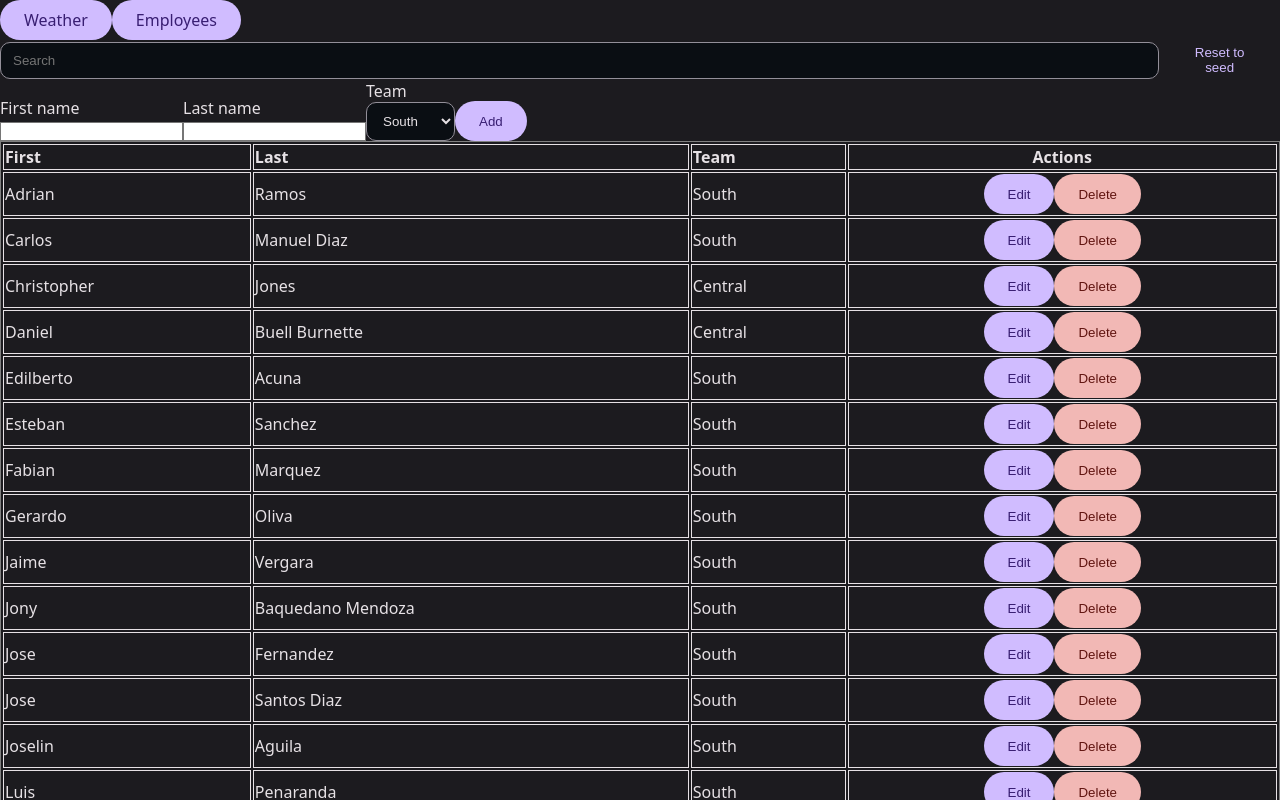
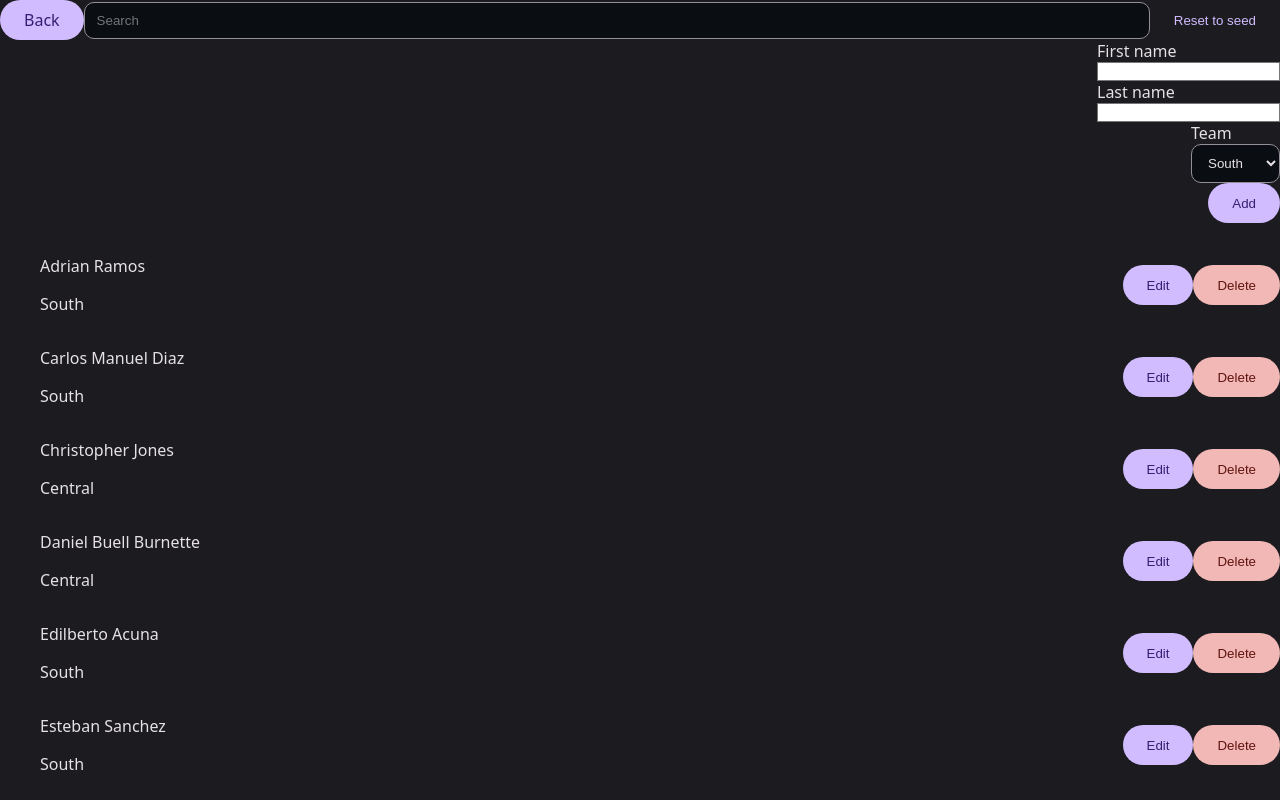
Before and after one commit to Killswit3h/my-calendar, a Next.js app: page /employees in a window 1280 px wide. Shown: the top 800 px of the page. Built offline with nearby package versions, Linux system fonts and the light colour scheme.

Commit message:
refactor employees access and ui

```diff
--- a/src/app/employees/page.tsx
+++ b/src/app/employees/page.tsx
@@ -1,6 +1,7 @@
 "use client";
 
 import { useState } from "react";
+import Link from "next/link";
 import {
   getEmployees,
   addEmployee,
@@ -70,38 +71,39 @@ export default function EmployeesPage() {
   }
 
   return (
-    <main className="p-4 space-y-6">
-      <div className="flex justify-between items-center">
+    <main className="p-4 space-y-6 max-w-2xl mx-auto">
+      <div className="flex items-center gap-2">
+        <Link href="/" className="btn">Back</Link>
         <input
           type="text"
           placeholder="Search"
           value={search}
           onChange={(e) => setSearch(e.target.value)}
-          className="border px-2 py-1 rounded"
+          className="border px-3 py-2 rounded flex-1"
         />
-        <button className="btn ghost" onClick={reset}>Reset to seed</button>
+        <button className="btn ghost ml-auto" onClick={reset}>Reset to seed</button>
       </div>
-      <form onSubmit={handleAdd} className="flex flex-wrap gap-2 items-end">
-        <div>
-          <label className="block text-sm mb-1">First name</label>
+      <form onSubmit={handleAdd} className="bg-white rounded shadow p-4 flex flex-col sm:flex-row gap-4 items-end">
+        <div className="flex flex-col flex-1">
+          <label className="text-sm mb-1">First name</label>
           <input
-            className="border px-2 py-1 rounded"
+            className="border rounded px-3 py-2"
             value={firstName}
             onChange={(e) => setFirstName(e.target.value)}
           />
         </div>
-        <div>
-          <label className="block text-sm mb-1">Last name</label>
+        <div className="flex flex-col flex-1">
+          <label className="text-sm mb-1">Last name</label>
           <input
-            className="border px-2 py-1 rounded"
+            className="border rounded px-3 py-2"
             value={lastName}
             onChange={(e) => setLastName(e.target.value)}
           />
         </div>
-        <div>
-          <label className="block text-sm mb-1">Team</label>
+        <div className="flex flex-col">
+          <label className="text-sm mb-1">Team</label>
           <select
-            className="border px-2 py-1 rounded"
+            className="border rounded px-3 py-2"
             value={team}
             onChange={(e) => setTeam(e.target.value as Team)}
           >
@@ -109,66 +111,51 @@ export default function EmployeesPage() {
             <option value="Central">Central</option>
           </select>
         </div>
-        <button type="submit" className="btn primary">Add</button>
+        <button type="submit" className="btn primary self-end">Add</button>
       </form>
-      <table className="w-full border">
-        <thead>
-          <tr className="bg-gray-100">
-            <th className="border px-2 py-1 text-left">First</th>
-            <th className="border px-2 py-1 text-left">Last</th>
-            <th className="border px-2 py-1 text-left">Team</th>
-            <th className="border px-2 py-1">Actions</th>
-          </tr>
-        </thead>
-        <tbody>
+      <ul className="space-y-2">
         {filtered.map((e) => (
-            <tr key={e.id} className="border-t">
-              {editing === e.id ? (
-                <>
-                  <td className="border px-2 py-1">
+          editing === e.id ? (
+            <li key={e.id} className="bg-white rounded shadow p-4 flex flex-col gap-2 sm:flex-row sm:items-center sm:justify-between">
+              <div className="flex flex-col sm:flex-row sm:gap-4 flex-1">
                 <input
-                      className="border px-1 py-0.5 rounded w-full"
+                  className="border rounded px-2 py-1 flex-1"
                   value={editFirst}
                   onChange={(ev) => setEditFirst(ev.target.value)}
                 />
-                  </td>
-                  <td className="border px-2 py-1">
                 <input
-                      className="border px-1 py-0.5 rounded w-full"
+                  className="border rounded px-2 py-1 flex-1"
                   value={editLast}
                   onChange={(ev) => setEditLast(ev.target.value)}
                 />
-                  </td>
-                  <td className="border px-2 py-1">
                 <select
-                      className="border px-1 py-0.5 rounded w-full"
+                  className="border rounded px-2 py-1"
                   value={editTeam}
                   onChange={(ev) => setEditTeam(ev.target.value as Team)}
                 >
                   <option value="South">South</option>
                   <option value="Central">Central</option>
                 </select>
-                  </td>
-                  <td className="border px-2 py-1 space-x-2 text-center">
+              </div>
+              <div className="flex gap-2">
                 <button className="btn" onClick={() => saveEdit(e.id)}>Save</button>
                 <button className="btn ghost" onClick={cancelEdit}>Cancel</button>
-                  </td>
-                </>
+              </div>
+            </li>
           ) : (
-                <>
-                  <td className="border px-2 py-1">{e.firstName}</td>
-                  <td className="border px-2 py-1">{e.lastName}</td>
-                  <td className="border px-2 py-1">{e.team}</td>
-                  <td className="border px-2 py-1 space-x-2 text-center">
+            <li key={e.id} className="bg-white rounded shadow p-4 flex items-center justify-between">
+              <div>
+                <p className="font-medium">{e.firstName} {e.lastName}</p>
+                <p className="text-sm text-gray-500">{e.team}</p>
+              </div>
+              <div className="flex gap-2">
                 <button className="btn" onClick={() => startEdit(e)}>Edit</button>
                 <button className="btn danger" onClick={() => remove(e.id)}>Delete</button>
-                  </td>
-                </>
-              )}
-            </tr>
+              </div>
+            </li>
+          )
         ))}
-        </tbody>
-      </table>
+      </ul>
     </main>
   );
 }
--- a/src/app/layout.tsx
+++ b/src/app/layout.tsx
@@ -1,7 +1,6 @@
 import type { Metadata } from "next";
 import "./globals.css";
 import 'leaflet/dist/leaflet.css';
-import Header from "../components/Header";
 
 export const metadata: Metadata = {
   title: "GFC Calendar",
@@ -12,7 +11,6 @@ export default function RootLayout({ children }: { children: React.ReactNode })
   return (
     <html lang="en">
       <body>
-        <Header />
         {children}
       </body>
     </html>
--- a/src/components/CalendarWithData.tsx
+++ b/src/components/CalendarWithData.tsx
@@ -1,6 +1,7 @@
 'use client';
 
 import { useCallback, useEffect, useMemo, useRef, useState, FormEvent, TouchEvent } from 'react';
+import Link from 'next/link';
 import FullCalendar from '@fullcalendar/react';
 import dayGridPlugin from '@fullcalendar/daygrid';
 import interactionPlugin from '@fullcalendar/interaction';
@@ -845,6 +846,7 @@ export default function CalendarWithData({ calendarId, initialYear, initialMonth
           </div>
           <button className="btn" onClick={() => setHolidayDialog(true)}>Holidays</button>
           <button className="btn" onClick={() => setWeatherDialog(true)}>Weather</button>
+          <Link href="/employees" className="btn ml-auto">Employees</Link>
         </div>
       </div>
 
--- a/src/components/Header.tsx
+++ /dev/null
@@ -1,14 +0,0 @@
-"use client";
-
-import Link from "next/link";
-
-export default function Header() {
-  return (
-    <header className="p-4 bg-gray-100">
-      <nav className="flex gap-4">
-        <Link href="/weather" className="btn">Weather</Link>
-        <Link href="/employees" className="btn">Employees</Link>
-      </nav>
-    </header>
-  );
-}
```
Lines whose indentation alone changed are shown as unchanged.
